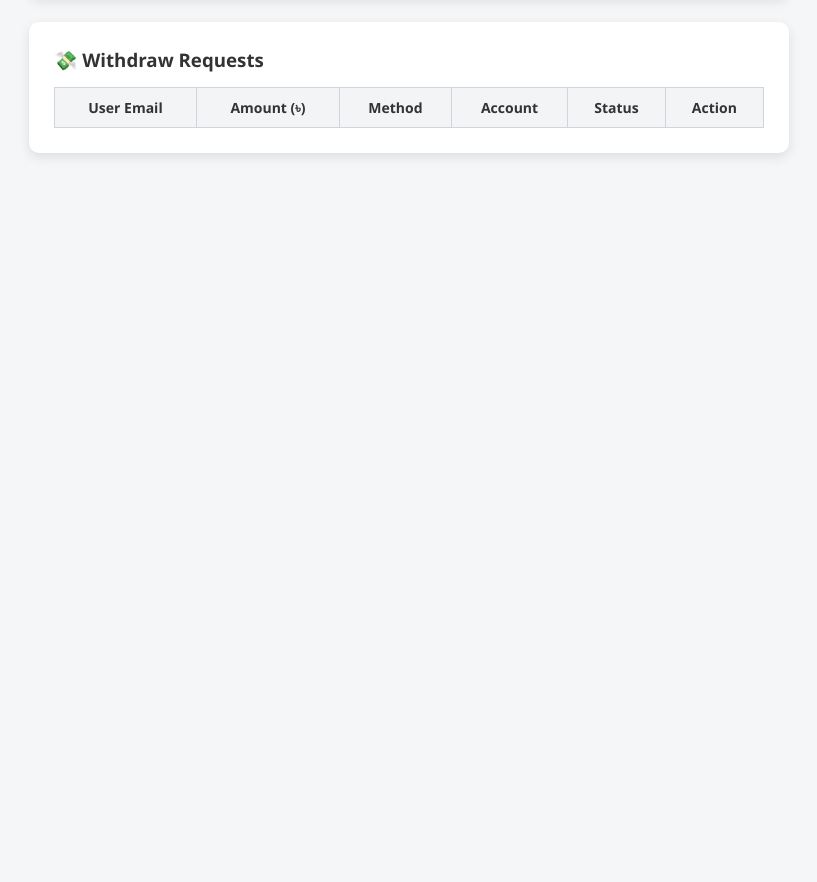
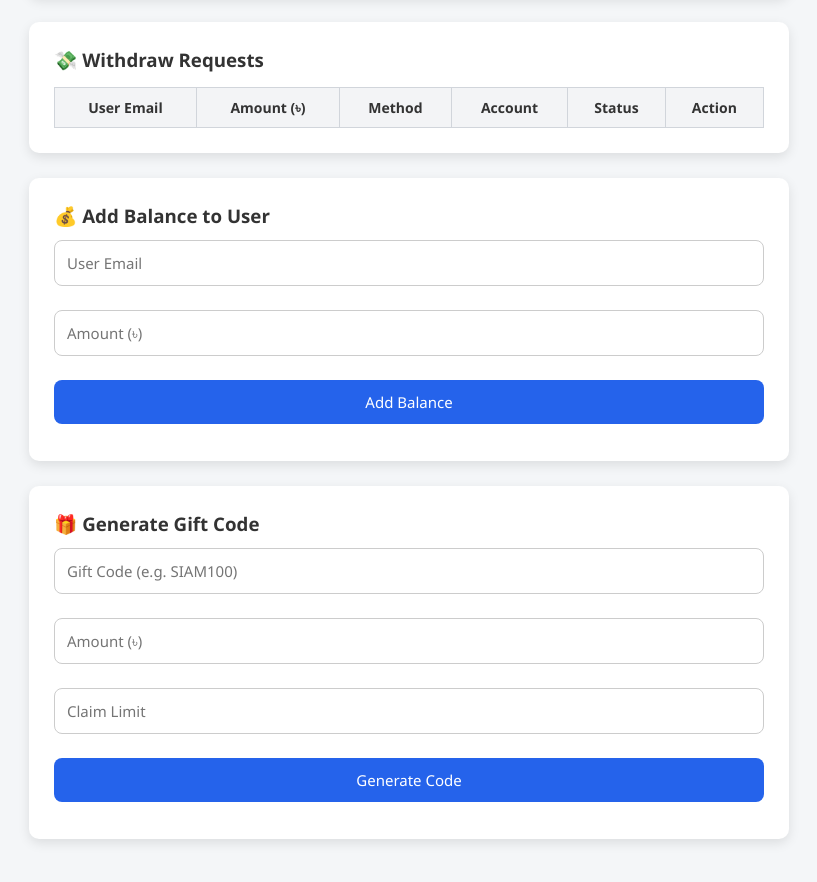
Before and after one commit to SIAM-NEW-XD/ERNING-BD, a plain HTML site: page admin.html in a window 1280 px wide. Shown: the part 536-1418 px from the top of the page, without its empty margins (231-1048 px from the left). Before the commit the page ends 800 px from the top, so only its background shows below. Drawn offline with Linux system fonts and the light colour scheme.

Commit message:
Update admin.html

```diff
--- a/admin.html
+++ b/admin.html
@@ -1,5 +1,4 @@
-<!DOCTYPE html>
-<html lang="en">
+<!DOCTYPE html><html lang="en">
 <head>
   <meta charset="UTF-8" />
   <meta name="viewport" content="width=device-width, initial-scale=1" />
@@ -10,11 +9,7 @@
   <div class="navbar">
     <h2>🛠️ Admin Panel</h2>
     <button onclick="adminLogout()">🚪 Logout</button>
-  </div>
-
-  <div class="container admin-container">
-
-    <!-- Add Task Section -->
+  </div>  <div class="container admin-container"><!-- Add Task Section -->
 <section class="admin-section">
   <h3>➕ Add New Task</h3>
   <form id="addTaskForm">
@@ -63,8 +58,26 @@
   </table>
 </section>
 
-  </div>
+<!-- Add Balance Section -->
+<section class="admin-section">
+  <h3>💰 Add Balance to User</h3>
+  <form id="addBalanceForm">
+    <input type="email" id="balanceEmail" placeholder="User Email" required />
+    <input type="number" id="balanceAmount" placeholder="Amount (৳)" required min="1" />
+    <button type="submit">Add Balance</button>
+  </form>
+</section>
 
-  <script src="js/admin.js"></script>
-</body>
+<!-- Generate Gift Code Section -->
+<section class="admin-section">
+  <h3>🎁 Generate Gift Code</h3>
+  <form id="giftCodeForm">
+    <input type="text" id="giftCode" placeholder="Gift Code (e.g. SIAM100)" required />
+    <input type="number" id="giftAmount" placeholder="Amount (৳)" required min="1" />
+    <input type="number" id="giftLimit" placeholder="Claim Limit" required min="1" />
+    <button type="submit">Generate Code</button>
+  </form>
+</section>
+
+  </div>  <script src="js/admin.js"></script></body>
 </html>
```
Lines whose indentation alone changed are shown as unchanged.
